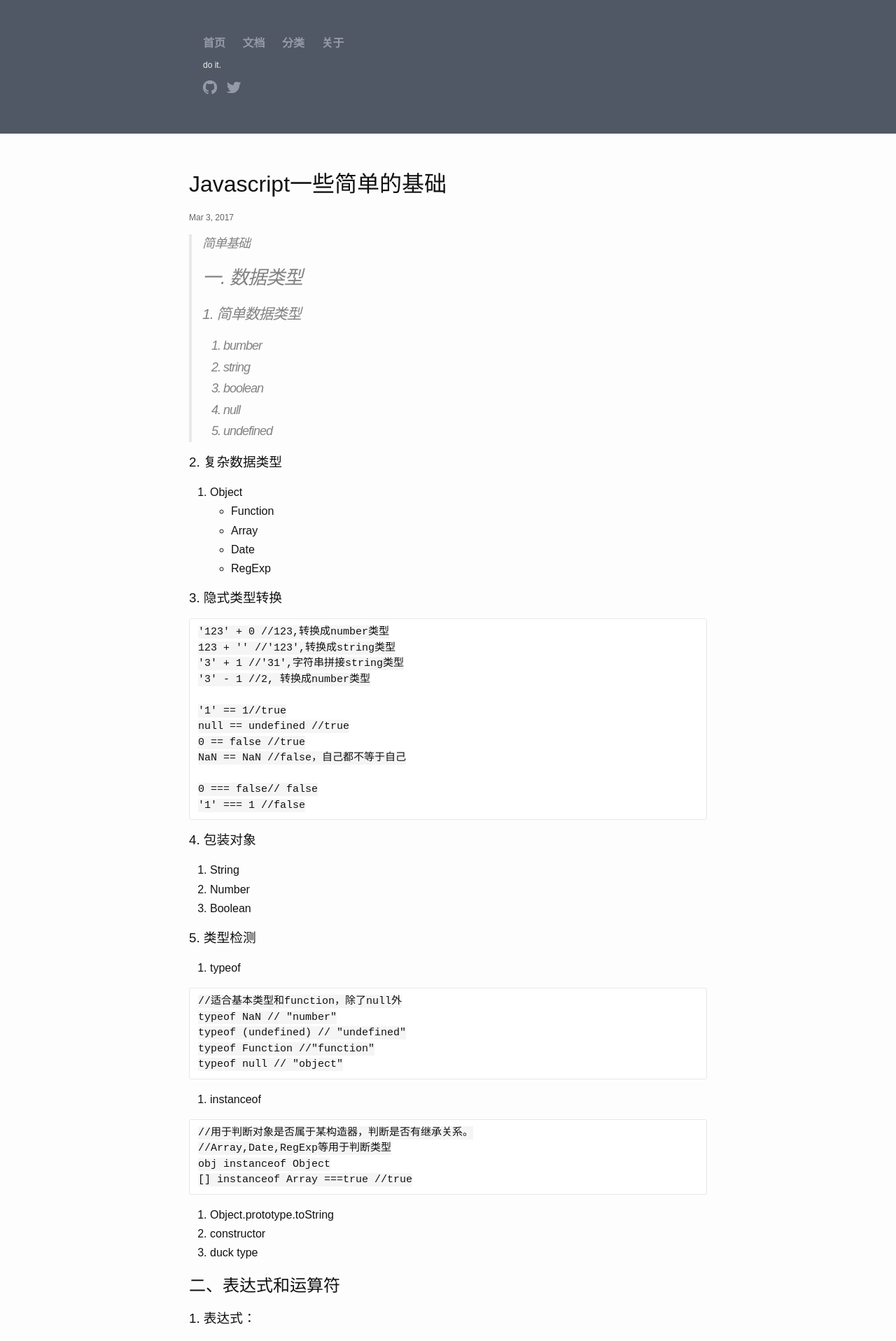
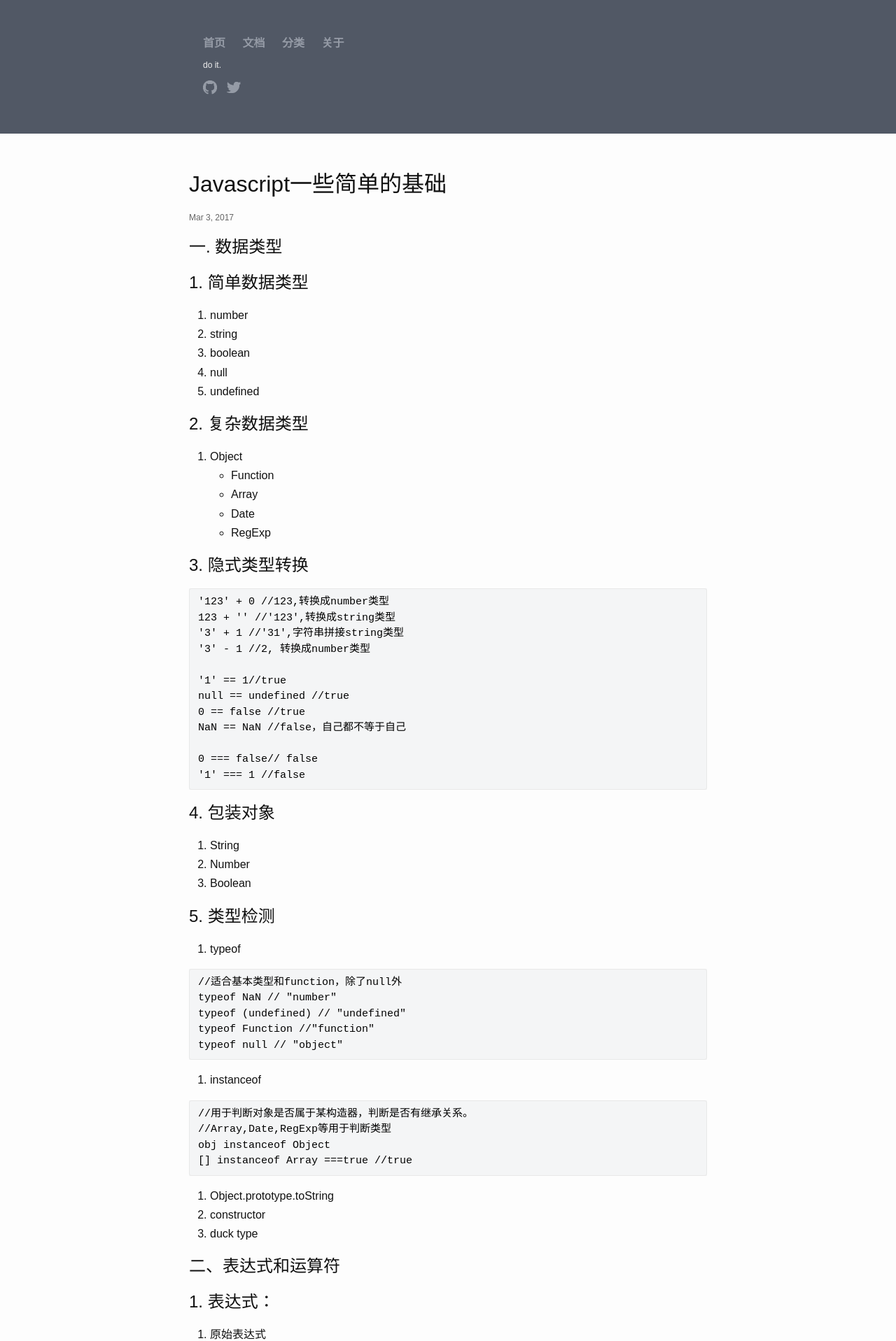
Before and after one commit to near68/near68.github.io, a Jekyll site: the page built from _posts/2017-3-03-js.markdown, in a window 1280 px wide. Shown: the top 1917 px of the page at 70% size. Built offline with Jekyll 4.4.1, drawn with Linux system fonts in a browser that asks for light colours; some of the changed text lies outside the part shown.

Commit message:
主题代码部分稍稍修改样式

````diff
--- a/_posts/2017-3-03-js.markdown
+++ b/_posts/2017-3-03-js.markdown
@@ -4,23 +4,23 @@ title:  "Javascript一些简单的基础"
 date:   2017/03/03 15:03:42
 categories: javascript
 ---
->简单基础
+
 # 一. 数据类型
-### 1. 简单数据类型
-  1. bumber
+## 1. 简单数据类型
+  1. number
   2. string
   3. boolean
   4. null
   5. undefined
 
-### 2. 复杂数据类型
+## 2. 复杂数据类型
 1. Object
     - Function
     - Array
     - Date
     - RegExp
 
-### 3. 隐式类型转换
+## 3. 隐式类型转换
 
 ```
 '123' + 0 //123,转换成number类型
@@ -37,12 +37,12 @@ NaN == NaN //false，自己都不等于自己
 '1' === 1 //false
 ```
 
-### 4. 包装对象
+## 4. 包装对象
 1. String
 2. Number
 3. Boolean
 
-### 5. 类型检测
+## 5. 类型检测
 1. typeof
 
 ```
@@ -67,7 +67,7 @@ obj instanceof Object
 5. duck type
 
 # 二、表达式和运算符
-### 1. 表达式：
+## 1. 表达式：
 
 1. 原始表达式
     - 常量、直接量: 3.1415 , 'str'
@@ -89,7 +89,7 @@ obj instanceof Object
     - new Func(1, 2)
     - new Object
 
-### 2.运算符：
+## 2.运算符：
 
 1. 一元表达式： +num
 2. 二元表达式： num1 + num2
@@ -100,7 +100,8 @@ obj instanceof Object
 7. 位：a | b
 8. 逻辑：exp && exp2
 9. 字符串: 'a' + 'b'
-10. 特殊: delete obj.a
+10. 特殊:
+    - delete obj.a
     - var val=(1,2,3)//3  取最右
     - var obj= {a: 1} delete obj.a   obj.a //delete删除返回undefined
     - window.x = 1 'x' in window //in运算符 true
@@ -117,7 +118,7 @@ obj.__peoto__.hasOwnProperty('x')//true  判断x是否在原型上
 ```
 
 # 三、语句
-### 1.block语句
+## 1.block语句
 
 ```
 //用于组合语句,一般结合for if while之类的
@@ -147,7 +148,7 @@ console.log(a)//undefined  a是函数作用域内部
 console.log(b)//1   b是全局，并没有var声明
 ```
 
-### 2.try...catch
+## 2.try...catch
 
 ```
 //catch或者finally必须写一个不能只有try
@@ -162,7 +163,7 @@ try{
 }
 ```
 
-### 3. 函数、swich、循环
+## 3. 函数、swich、循环
 1. function
 
 ```
@@ -213,3 +214,40 @@ switch(val){
         console.log(3);
 }//2, 3
 ```
+
+4. while、do while、for、with
+
+```
+while(true){
+   //do sth
+}
+
+do{
+    //just 1
+}while(is true){
+
+}
+
+var i
+for(i=0; i<10; i++){
+    //do sth
+}
+
+//strict模式下已经禁止,不建议使用
+with({x:1}){
+    console.log(x)
+}
+```
+
+## 4.strict严格模式
+
+```
+//严格模式的使用
+'use strict';
+function(){
+
+}
+//严格模式下，未声明的变量不能使用，不像非严格模式，会在window下创建
+```
+
+# 四、对象
--- a/_sass/_base.scss
+++ b/_sass/_base.scss
@@ -127,10 +127,10 @@ blockquote {
  */
 pre,
 code {
+    color: #000;
     font-size: 15px;
     border: 1px solid $grey-color-light;
     border-radius: 3px;
-    background-color: #f5f5f5;
 }
 
 code {
@@ -139,7 +139,7 @@ code {
 
 pre {
     padding: 8px 12px;
-    overflow-x: scroll;
+    overflow-x: auto;
 
     > code {
         border: 0;
--- a/_sass/_syntax-highlighting.scss
+++ b/_sass/_syntax-highlighting.scss
@@ -2,7 +2,7 @@
  * Syntax highlighting styles
  */
 .highlight {
-    background: #fff;
+    background: #f4f5f6;
     @extend %vertical-rhythm;
 
     .c     { color: #998; font-style: italic } // Comment
````
